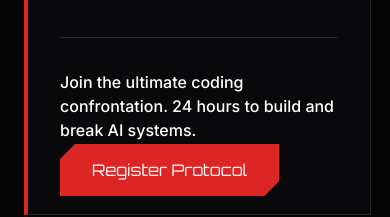
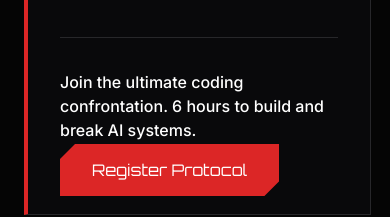
Before and after one commit to Pranatheesh-S/Athera, a React (Vite) app: page /events in a window 390 px wide. Shown: the part 803-1020 px from the top of the page. Built offline with nearby package versions, Linux system fonts and the light colour scheme.

Commit message:
Responsive

```diff
--- a/src/components/EventsPage.jsx
+++ b/src/components/EventsPage.jsx
@@ -147,7 +147,7 @@ const EventsPage = () => {
                 <div className="meta-item"><span className="label">DATE: </span><span className="value">FEB 2, 2026</span></div>
                 <div className="meta-item"><span className="label">LOCATION: </span><span className="value">OFFLINE</span></div>
               </div>
-              <p className="event-desc">Join the ultimate coding confrontation. 24 hours to build and break AI systems.</p>
+              <p className="event-desc">Join the ultimate coding confrontation. 6 hours to build and break AI systems.</p>
               <div className="card-actions">
                 <a href="https://athera-hackathon.vercel.app/" target="_blank" rel="noopener noreferrer" className="primary-btn">Register Protocol</a>
               </div>
```
